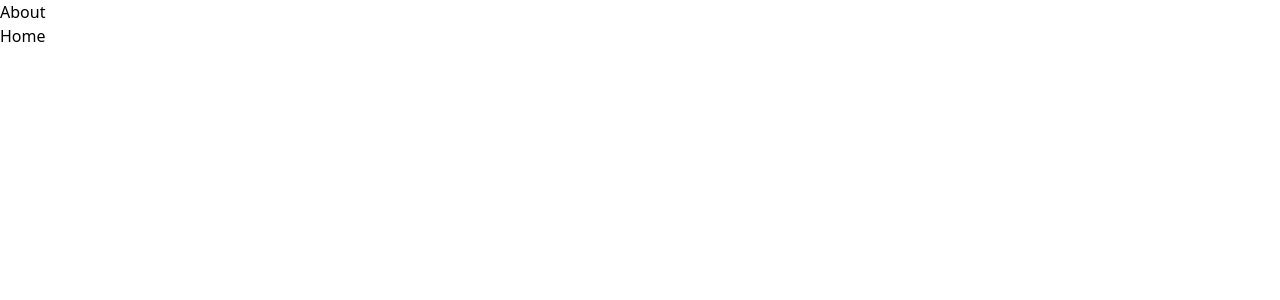
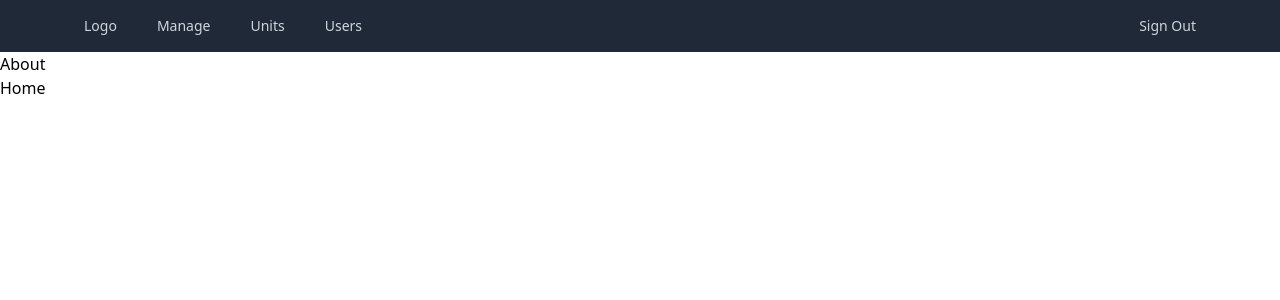
Before and after one commit to kevintdao/hvac-erecords, a Next.js app in the folder client/: page / in a window 1280 px wide. Shown: the top 300 px of the page. Built offline with nearby package versions, Linux system fonts and the light colour scheme.

Commit message:
Add initial navbar for maintenance company role

```diff
--- /dev/null
+++ b/client/components/NavBar.jsx
@@ -0,0 +1,65 @@
+import React from 'react'
+
+export default function NavBar(props) {
+  const role = props.role;
+
+  function MaintanenceCompanayLinks(){
+    return (
+      <div className='flex space-x-4 items-center'>
+        <a href="" className='text-gray-300 hover:bg-gray-700 hover:text-white px-3 py-2 text-sm font-medium rounded'>Manage</a>
+        <a href="" className='text-gray-300 hover:bg-gray-700 hover:text-white px-3 py-2 text-sm font-medium rounded'>Units</a>
+        <a href="" className='text-gray-300 hover:bg-gray-700 hover:text-white px-3 py-2 text-sm font-medium rounded'>Users</a>
+      </div>
+    )
+  }
+
+  function BuildingOwnerLinks(){
+    return (
+      <div>
+
+      </div>
+    )
+  }
+
+  function InspectorLinks(){
+    return (
+      <div>
+
+      </div>
+    )
+  }
+
+  function TechnicianLinks(){
+    return (
+      <div>
+
+      </div>
+    )
+  }
+
+  return (
+    <nav className='bg-gray-800 py-2'>
+      <div className='max-w-6xl mx-auto px-2'>
+        <div className='flex items-center justify-between'>
+          {/* left */}
+          <div className='flex space-x-4'>
+            {/* logo */}
+            <a href="" className='text-gray-300 px-3 py-2 text-sm font-medium rounded'>Logo</a>
+
+            {/* nav links */}
+            { role == 'Maintenance Company' && <MaintanenceCompanayLinks /> }
+            { role == 'Building Owner' && <BuildingOwnerLinks /> }
+            { role == 'Inspector' && <InspectorLinks /> }
+            { role == 'Technician' && <TechnicianLinks /> }
+          </div>
+
+          {/* right */}
+          <div className='flex space-x-4'>
+            {/* profile settings */}
+            <a href="" className='text-gray-300 hover:bg-gray-700 hover:text-white px-3 py-2 text-sm font-medium rounded'>Sign Out</a>
+          </div>
+        </div>
+      </div>
+    </nav>
+  )
+}
--- a/client/pages/index.js
+++ b/client/pages/index.js
@@ -1,9 +1,11 @@
 import React from 'react';
 import Link from 'next/link';
+import NavBar from '../components/NavBar';
 
 export default function Home() {
   return (
     <div>
+      <NavBar role='Maintenance Company' />
       <nav>
         <Link href='/about'>
           <a>About</a>
```
